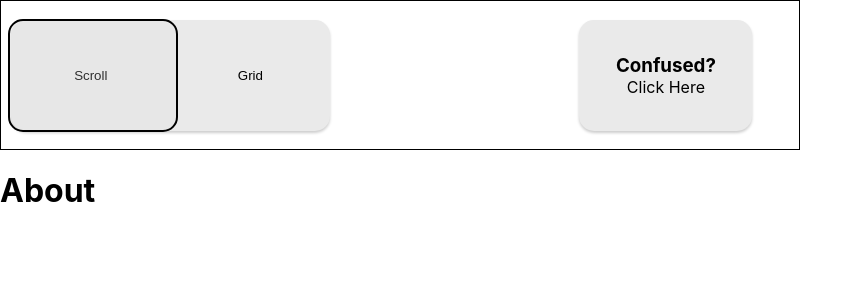
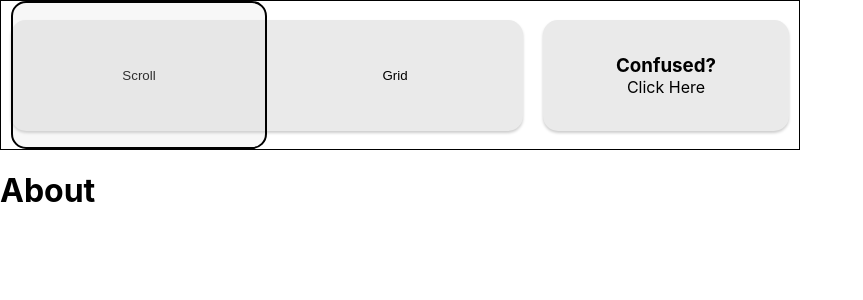
Before and after one commit to harrydnewman/brainrot-react, a React (Create React App) app: page /about in a window 1280 px wide. Shown: the top 300 px of the page, without its empty margins (0-863 px from the left). Built offline with nearby package versions, Linux system fonts and the light colour scheme.

Commit message:
resizing

```diff
--- a/src/components/Navbar.js
+++ b/src/components/Navbar.js
@@ -1,15 +1,55 @@
 import { useSpring, animated } from 'react-spring';
-import React, { useState } from 'react';
+import React, { useState, useRef, useLayoutEffect } from 'react';
 import styles from '../styles/Navbar.module.css';
 
 const Navbar = () => {
   const [selectedButton, setSelectedButton] = useState('scroll');
 
-  const positions = {
-    scroll: { left: 7, width: 170 },
-    grid: { left: 160, width: 170 },
-    confused: { left: 577, width: 175 },
-  };
+  const scrollButtonRef = useRef(null);
+  const gridButtonRef = useRef(null);
+  const confusedButtonRef = useRef(null);
+  const containerRef = useRef(null);
+
+  const [positions, setPositions] = useState({
+    scroll: { left: 0, width: 0 },
+    grid: { left: 0, width: 0 },
+    confused: { left: 0, width: 0 },
+  });
+
+  useLayoutEffect(() => {
+    function updatePositions() {
+      if (
+        scrollButtonRef.current &&
+        gridButtonRef.current &&
+        confusedButtonRef.current &&
+        containerRef.current
+      ) {
+        const scrollRect = scrollButtonRef.current.getBoundingClientRect();
+        const gridRect = gridButtonRef.current.getBoundingClientRect();
+        const confusedRect = confusedButtonRef.current.getBoundingClientRect();
+        const containerRect = containerRef.current.getBoundingClientRect();
+
+        setPositions({
+          scroll: {
+            left: scrollRect.left - containerRect.left,
+            width: scrollRect.width,
+          },
+          grid: {
+            left: gridRect.left - containerRect.left,
+            width: gridRect.width,
+          },
+          confused: {
+            left: confusedRect.left - containerRect.left,
+            width: confusedRect.width,
+          },
+        });
+      }
+    }
+
+    updatePositions();
+    window.addEventListener('resize', updatePositions);
+    return () => window.removeEventListener('resize', updatePositions);
+  }, []);
 
   const animationProps = useSpring({
     left: positions[selectedButton].left,
@@ -18,23 +58,20 @@ const Navbar = () => {
   });
 
   function selectScroll() {
-    console.log("Scroll selected!");
     setSelectedButton('scroll');
   }
 
   function selectGrid() {
-    console.log("Grid selected!");
     setSelectedButton('grid');
   }
 
   function selectConfused() {
-    console.log("Confused selected!");
     setSelectedButton('confused');
   }
 
   return (
     <div className={styles.navbarDiv}>
-      <div className={styles.selectionContainer}>
+      <div className={styles.selectionContainer} ref={containerRef}>
         <animated.div
           className={styles.drawerSectionSelected}
           style={{
@@ -44,12 +81,18 @@ const Navbar = () => {
         />
         <div className={styles.scrollTypeButtons}>
           <div className={styles.typeButtonDrawer}>
-            <div className={`${styles.drawerSection} ${styles.rightBorder}`}>
+            <div
+              className={`${styles.drawerSection} ${styles.rightBorder}`}
+              ref={scrollButtonRef}
+            >
               <button className={styles.drawerButton} onClick={selectScroll}>
                 Scroll
               </button>
             </div>
-            <div className={`${styles.drawerSection} ${styles.leftBorder}`}>
+            <div
+              className={`${styles.drawerSection} ${styles.leftBorder}`}
+              ref={gridButtonRef}
+            >
               <button className={styles.drawerButton} onClick={selectGrid}>
                 Grid
               </button>
@@ -57,7 +100,11 @@ const Navbar = () => {
           </div>
         </div>
         <div className={styles.aboutLinkHolder}>
-          <div className={styles.aboutButtonLink} onClick={selectConfused}>
+          <div
+            className={styles.aboutButtonLink}
+            onClick={selectConfused}
+            ref={confusedButtonRef}
+          >
             <h3>Confused?</h3>
             <p>Click Here</p>
           </div>
--- a/src/components/RightScroll.js
+++ b/src/components/RightScroll.js
@@ -1,10 +1,14 @@
 import styles from '../styles/RightScroll.module.css'
-
+import Navbar from './Navbar'
 export default function RightScroll({videoData}) {
     if (videoData){
         // console.log(videoData);
         return (
+
+
+
             <div className={styles.rightScrollContainer}>
+            <Navbar/>
             <h1>{videoData.title}</h1>
             <p>{videoData.description} (<a href={videoData.descriptionSourceLink}>{videoData.descriptionSource}</a>)</p>
                 {/* <h1>Video Info Gonna Go Here Mama</h1> */}
--- a/src/styles/Navbar.module.css
+++ b/src/styles/Navbar.module.css
@@ -1,9 +1,11 @@
 .navbarDiv {
-    width: 800px;
+    width: 100%;
+    max-width: 800px;
     aspect-ratio: 4 / 0.75;
     border: 1px solid black;
     display: flex;
     flex-direction: row;
+    pointer-events: auto;
   }
 
   .selectionContainer {
@@ -21,21 +23,20 @@
   }
 
   .scrollTypeButtons {
-    width: 66.66%;
+    flex: 2;
     display: flex;
-  flex-direction: row;
-  justify-content: flex-start;
+    flex-direction: row;
+    justify-content: flex-start;
   }
 
   .aboutLinkHolder {
-    width: 33.33%;
+    flex: 1;
   }
 
   .typeButtonDrawer {
     display: flex;
     flex-direction: row;
-    justify-content: flex-start;
-    width: 60%;
+    width: 100%;
     height: 75%;
     background-color: rgb(234, 234, 234);
     border-radius: 15px;
@@ -45,8 +46,8 @@
   }
 
   .drawerSection {
+    flex: 1;
     position: relative;
-    width: 50%;
     height: 100%;
     z-index: 1;
   }
@@ -66,8 +67,8 @@
 
   .drawerSectionSelected {
     position: absolute;
-    top: 18px;
-    height: calc(90% - 20px);
+    top: 0;
+    height: 100%;
     background-color: rgba(215, 215, 215, 0.216);
     border-radius: 15px;
     border: 2px solid black;
@@ -75,7 +76,7 @@
   }
 
   .aboutButtonLink {
-    width: 65%;
+    width: 100%;
     height: 75%;
     margin: 10px;
     background-color: rgb(234, 234, 234);
```
